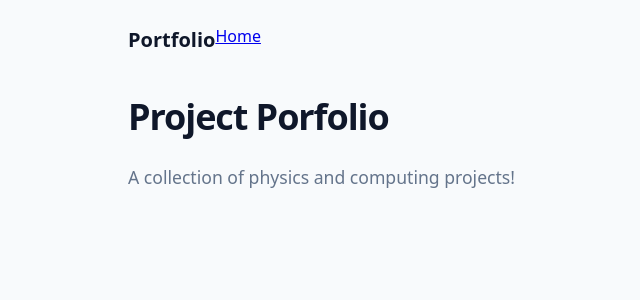
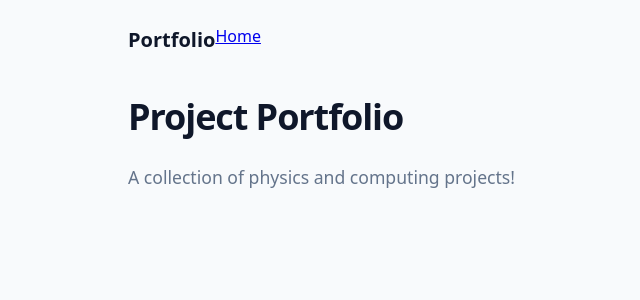
Before and after one commit to nk-clara/nk-clara.github.io, a Jekyll site: the page built from index.html, in a window 1280 px wide. Shown: the top 300 px of the page, without its empty margins (87-727 px from the left). Built offline with Jekyll 4.4.1, drawn with Linux system fonts in a browser that asks for light colours.

Commit message:
Update index.html

```diff
--- a/index.html
+++ b/index.html
@@ -2,16 +2,29 @@
 layout: default
 title: Home Directory
 ---
+
 <section class="hero">
-    <h1>Project Porfolio</h1>
+  <h1>Project Portfolio</h1>
   <p>A collection of physics and computing projects!</p>
 </section>
 
-
+<section class="directory-container">
   {% for project in site.projects %}
     <div class="project-group">
+      <div class="project-info">
         <h2>📂 {{ project.title }}</h2>
+        {% if project.description %}
           <p>{{ project.description }}</p>
+        {% endif %}
+      </div>
+      <ul class="posts-list">
+        <li>
+          {% if project.date %}
+            <time>{{ project.date | date: "%b %d" }}</time>
+          {% endif %}
           <a href="{{ project.url | relative_url }}">View project →</a>
+        </li>
+      </ul>
     </div>
   {% endfor %}
+</section>
```
Lines whose indentation alone changed are shown as unchanged.
